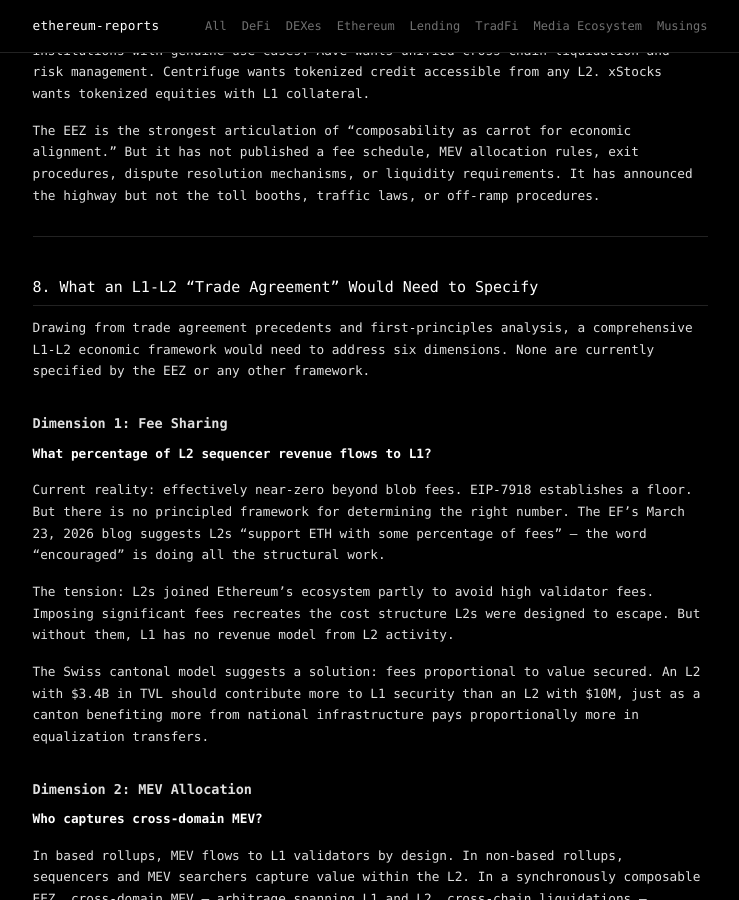
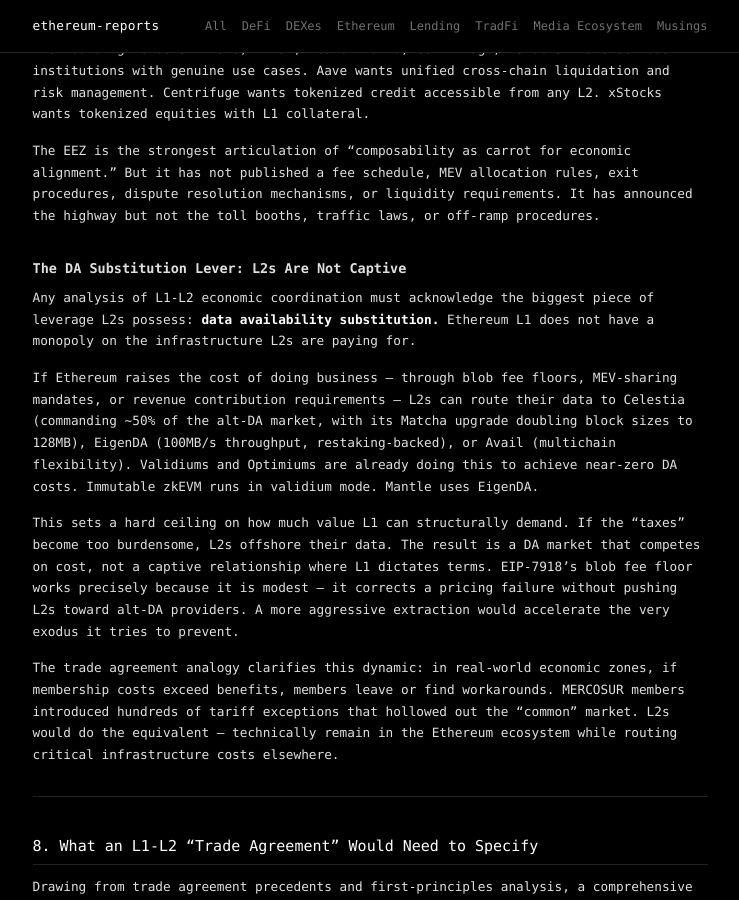
Before and after one commit to 0xapriori/ethereum-reports, a Jekyll site: the page built from dexes/l1-l2-trade-agreements-march-2026.md, in a window 1280 px wide and 900 px high, scrolled down 11833 px. Shown: the whole window, without its empty margins (270-1009 px from the left). Built offline with Jekyll 4.4.1, drawn with Linux system fonts in a browser that asks for light colours; some of the changed text lies outside the part shown.

Commit message:
Editorial fixes to L1-L2 trade agreements report
- Fill missing table data: Arbitrum (~$26M annualized), OP Mainnet (~$3.8M),
  Base (~$78M sequencer revenue). Restructured columns for clarity
- Add Celestia/alt-DA section: L2s can offshore data to Celestia (50% alt-DA
  market), EigenDA, Avail. Sets hard ceiling on L1 value extraction
- Add Hyperliquid exit threat callback in Dimension 4 (Exit Terms): L2s can
  migrate to sovereign L1s, as dYdX and Hyperliquid proved
- Compress Vitalik critique repetition: Section 3 carries the caveats, Sections
  9-10 now purely forward-looking mechanism design without re-litigation

Co-Authored-By: Claude Opus 4.6 (1M context) <noreply@anthropic.com>

```diff
--- a/dexes/l1-l2-trade-agreements-march-2026.md
+++ b/dexes/l1-l2-trade-agreements-march-2026.md
@@ -69,11 +69,11 @@ But the *consequence* of the design working is that Ethereum L1 lost its primary
 
 ### L2 Profitability: Who Captures What
 
-| L2 | Revenue Retained per $1 Paid to L1 | 2025 Profit | Notes |
-|----|--------------------------------------|-------------|-------|
-| OP Mainnet | $321 | — | Reflexivity Research, Aug 2024 snapshot |
-| Base | — | ~$55M | Only profitable L2 in 2025 |
-| Arbitrum | $28.62 | — | Lower margins than OP Stack chains |
+| L2 | Revenue Retained per $1 Paid to L1 | 2025 Sequencer Revenue | Notes |
+|----|--------------------------------------|------------------------|-------|
+| Base | Highest (single-digit $ days to L1) | ~$78M ($42.4M H1 + $35.7M H2) | 80%+ of L2 fee market; only profitable L2 (~$55M net) |
+| OP Mainnet | $321 per $1 | ~$3.8M ($2.3M H1 + $1.5M H2) | 100% of profit goes to Optimism Collective |
+| Arbitrum | $28.62 per $1 | ~$26M annualized run rate | Four revenue streams; 90%+ gross margins |
 
 Base earned ~$55M in profit in 2025 and was the only profitable L2. It drove 87.2% of Superchain sequencer revenue ($42.4M of $48.4M in H1 2025). The revenue-to-L1-cost ratios are margins that would be considered extraordinary in any infrastructure relationship — Base pays single-digit dollars per day to Ethereum on some post-Dencun days while generating hundreds of thousands in revenue.
 
@@ -289,6 +289,16 @@ The founding members — Aave, Titan, Beaver Build, Centrifuge, xStocks — are
 
 The EEZ is the strongest articulation of "composability as carrot for economic alignment." But it has not published a fee schedule, MEV allocation rules, exit procedures, dispute resolution mechanisms, or liquidity requirements. It has announced the highway but not the toll booths, traffic laws, or off-ramp procedures.
 
+### The DA Substitution Lever: L2s Are Not Captive
+
+Any analysis of L1-L2 economic coordination must acknowledge the biggest piece of leverage L2s possess: **data availability substitution.** Ethereum L1 does not have a monopoly on the infrastructure L2s are paying for.
+
+If Ethereum raises the cost of doing business — through blob fee floors, MEV-sharing mandates, or revenue contribution requirements — L2s can route their data to Celestia (commanding ~50% of the alt-DA market, with its Matcha upgrade doubling block sizes to 128MB), EigenDA (100MB/s throughput, restaking-backed), or Avail (multichain flexibility). Validiums and Optimiums are already doing this to achieve near-zero DA costs. Immutable zkEVM runs in validium mode. Mantle uses EigenDA.
+
+This sets a hard ceiling on how much value L1 can structurally demand. If the "taxes" become too burdensome, L2s offshore their data. The result is a DA market that competes on cost, not a captive relationship where L1 dictates terms. EIP-7918's blob fee floor works precisely because it is modest — it corrects a pricing failure without pushing L2s toward alt-DA providers. A more aggressive extraction would accelerate the very exodus it tries to prevent.
+
+The trade agreement analogy clarifies this dynamic: in real-world economic zones, if membership costs exceed benefits, members leave or find workarounds. MERCOSUR members introduced hundreds of tariff exceptions that hollowed out the "common" market. L2s would do the equivalent — technically remain in the Ethereum ecosystem while routing critical infrastructure costs elsewhere.
+
 ---
 
 ## 8. What an L1-L2 "Trade Agreement" Would Need to Specify
@@ -327,6 +337,8 @@ This is critical and entirely unaddressed. If the EEZ creates cross-chain DeFi p
 
 Trade agreements address this through notice periods (USMCA: 6-year review, 16-year sunset), wind-down procedures, and liability frameworks. Brexit demonstrated that exit from deep integration is technically possible but enormously costly. That exit cost is actually what makes economic zones durable.
 
+The exit threat is not merely theoretical. The extreme form is an L2 migrating to become a sovereign L1 — as dYdX did when it left Ethereum for a Cosmos appchain, and as Hyperliquid proved works at massive scale. Hyperliquid captured 70%+ of DEX perps open interest on a purpose-built L1 with no composability with anything. If Ethereum's economic terms become too burdensome, the exit path is not just an awkward departure — it is an L2 becoming its own chain, taking users and liquidity with it. This is the hard ceiling on how much value L1 can structurally demand through any agreement framework.
+
 ### Dimension 5: Dispute Resolution
 
 **What if an L2 state proof is invalidated after cross-chain transactions?**
@@ -345,11 +357,7 @@ At minimum: ETH as gas token, ERC standard support, compatible VM (EVM or equiva
 
 ## 9. The Mechanism Design Question
 
-Here is where the trade agreement metaphor reaches its useful limit and mechanism design takes over.
-
-Vitalik's core pushback is correct: the question should not be "what is the best deal L1 can extract from L2s?" Framing L1-L2 coordination as adversarial negotiation between sovereign entities encodes assumptions that do not match the architecture. L2s are not sovereign in the way nations are. They depend existentially on L1 security. The relationship is asymmetric by design, and the goal is system-level health, not bilateral advantage.
-
-The right question is: **what specific fee structures, commitment schemes, or protocol-level requirements would create sustainable economic alignment without sacrificing permissionlessness?**
+The diagnosis is clear. Six dimensions of economic terms are unspecified. Now the question becomes prescriptive: **what specific fee structures, commitment schemes, or protocol-level requirements would create sustainable alignment without sacrificing permissionlessness?**
 
 Three mechanism design principles emerge from the analysis:
 
@@ -370,10 +378,6 @@ The mechanism design challenge is constructing a system where L2s *want* to alig
 ---
 
 ## 10. Synthesis: From Metaphor to Mechanism
-
-The L1-L2 economic relationship is broken by any reasonable measure. L2s capture billions while returning near-zero to L1. ETH has turned inflationary. The "ultrasound money" thesis depends on fee volumes that the rollup-centric roadmap was designed to reduce. This is a genuine structural problem, not a narrative inconvenience.
-
-The trade agreement framing is useful for diagnosing what is missing — explicit terms on fees, MEV, exit, disputes — but the prescription must be mechanism design, not diplomacy. L1-L2 coordination should not depend on negotiations between sovereign-ish entities. It should emerge from protocol-level structures that align incentives by default.
 
 Three interventions are on the table, in ascending order of structural ambition:
 
```
